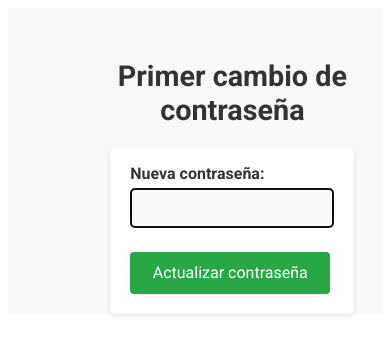
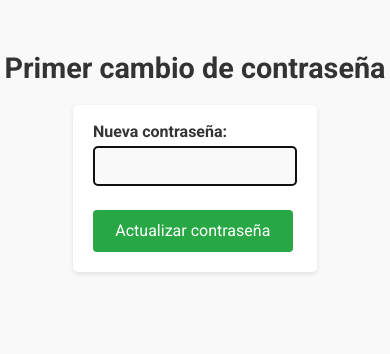
Before and after one commit to FernandoIvan10/SICA239, a React (Vite) app in the folder client/: page /SICA/primer-cambio-contrasena in a window 390 px wide. Shown: the top 354 px of the page. Built offline with nearby package versions, Linux system fonts and the light colour scheme; sample sign-in values are in the browser's storage.

Commit message:
Se corrigió el error del color de fondo

```diff
--- a/client/src/assets/styles/global.css
+++ b/client/src/assets/styles/global.css
@@ -1,4 +1,10 @@
 @import url('https://fonts.googleapis.com/css2?family=Roboto:wght@400;500;700&display=swap');
+
+html, body, #root {
+    height: 100%;
+    margin: 0;
+    padding: 0;
+}
 
 h1{
     font-family: 'Roboto';
@@ -152,3 +158,9 @@ input {
   margin: 0;
   margin-top: 0.3rem;
 }
+
+@media (max-width: 767px) {
+    .contenido-principal {
+        margin-left: 0;
+    }
+}
```
